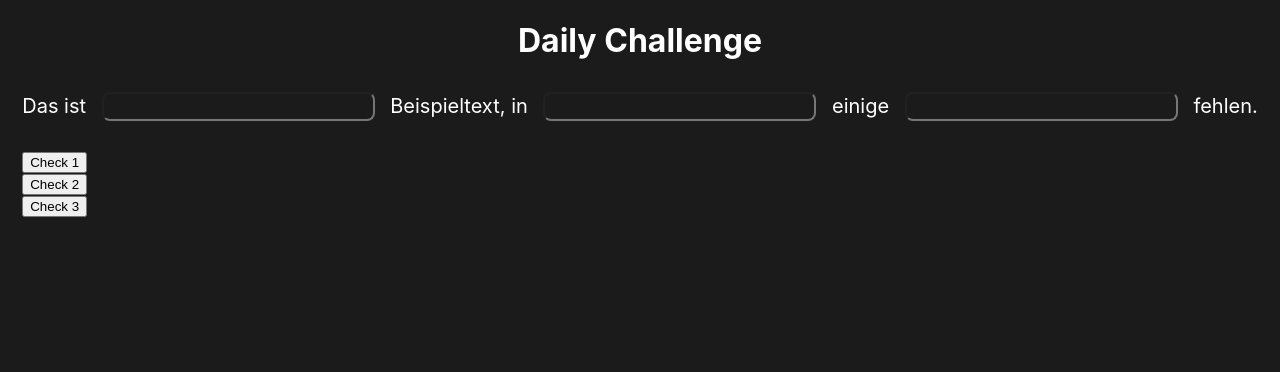
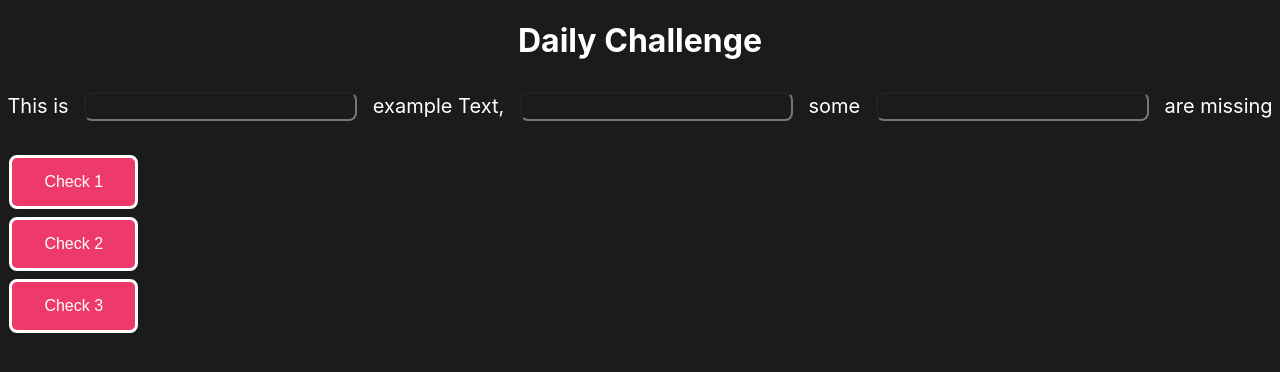
Before and after one commit to Team-A4-Softwareprojekt/Senpai-Frontend, a React (Vite) app: page /select/code/dailyChallenge in a window 1280 px wide. Shown: the top 372 px of the page. Built offline with nearby package versions, Linux system fonts and the light colour scheme.

Commit message:
[Daily Challenge]

```diff
--- a/src/components/fillInTheBlankText/FillInTheBlankText.jsx
+++ b/src/components/fillInTheBlankText/FillInTheBlankText.jsx
@@ -1,4 +1,5 @@
 import React, { useState } from 'react';
+import styles from '../../pages/General.module.css';
 
 // FillInTheBlankText component
 function FillInTheBlankText({ text, blankIndices }) {
@@ -8,17 +9,20 @@ function FillInTheBlankText({ text, blankIndices }) {
   const [correct, setCorrect] = useState(Array(blankIndices.length).fill(false));
   const [incorrect, setIncorrect] = useState(Array(blankIndices.length).fill(false));
 
+  // Handle input change
   const handleChange = (e, idx) => {
     const newInputs = [...inputs];
     newInputs[idx] = e.target.value;
     setInputs(newInputs);
   };
 
+  // Handle check button click
   const handleCheck = (idx) => {
     const newShow = [...show];
     const newCorrect = [...correct];
     const newIncorrect = [...incorrect];
 
+    // Check if the input is correct
     if (inputs[idx] === words[blankIndices[idx]]) {
       newShow[idx] = true;
       newCorrect[idx] = true;
@@ -64,7 +68,8 @@ function FillInTheBlankText({ text, blankIndices }) {
       </p>
       {blankIndices.map((_, idx) => (
         <div key={idx}>
-          <button onClick={() => handleCheck(idx)}>Check {idx + 1}</button>
+          <button onClick={() => handleCheck(idx)} className = {styles.button01}>Check {idx + 1}
+          </button>
         </div>
       ))}
     </div>
--- a/src/pages/dailyChallengePage/DailyChallengePage.jsx
+++ b/src/pages/dailyChallengePage/DailyChallengePage.jsx
@@ -4,8 +4,9 @@ import styles2 from './DailyChallengePage.module.css';
 import FillInTheBlankText from '../../components/fillInTheBlankText/FillInTheBlankText.jsx';
 
 function DailyChallengePage() {
-    const text = "Das ist ein Beispieltext, in dem einige Wörter fehlen.";
-    const blankIndices = [2, 5, 7]; // Die Indizes der Wörter, die ausgelassen werden sollen
+    const text = "This is an example Text, where some words are missing";
+    const blankIndices = [2, 5, 7];
+
     return (
         <div>
             <h1>Daily Challenge</h1>
```
